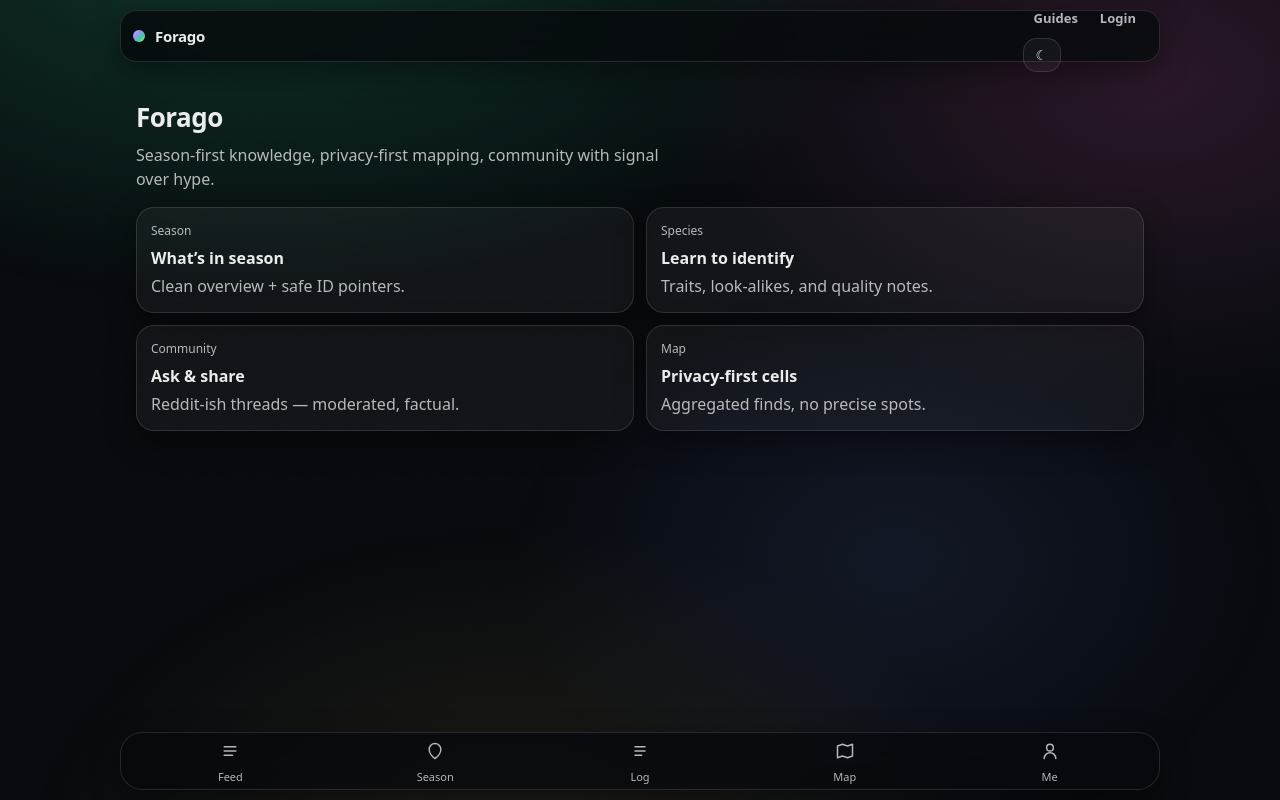
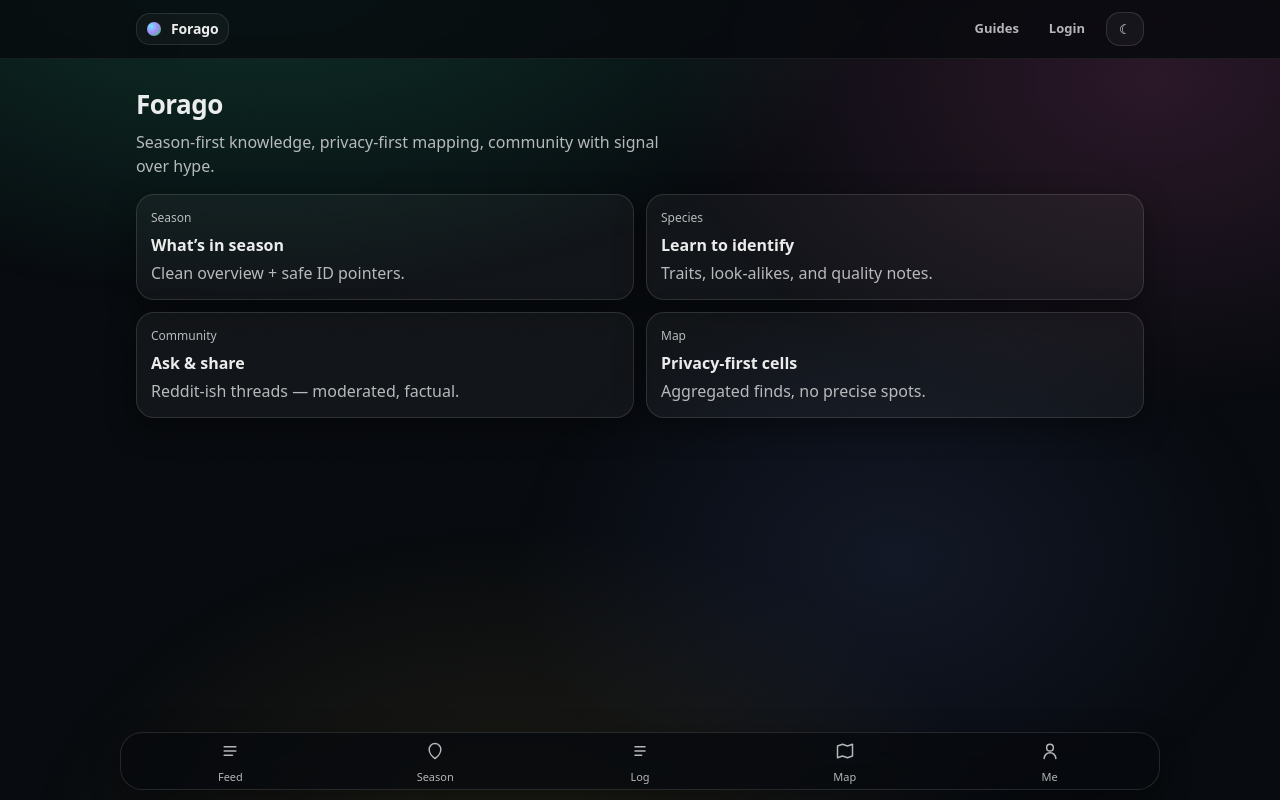
Before and after one commit to Hyllekvist/forago, a Next.js app: page /dk in a window 1280 px wide. Built offline with nearby package versions, Linux system fonts and the light colour scheme.

Commit message:
Update TopNav.module.css

```diff
--- a/src/components/Shell/TopNav.module.css
+++ b/src/components/Shell/TopNav.module.css
@@ -1,118 +1,97 @@
-.header {
+.header{
   position: sticky;
   top: 0;
   z-index: 60;
 
-  padding: 10px var(--pad);
+  /* lighter, less “card” */
+  background: color-mix(in srgb, var(--bg) 78%, transparent);
+  backdrop-filter: blur(10px);
+  -webkit-backdrop-filter: blur(10px);
+
+  border-bottom: 1px solid rgba(255,255,255,0.07);
 }
 
-.inner {
+:root[data-theme="light"] .header{
+  background: color-mix(in srgb, var(--bg) 88%, transparent);
+  border-bottom: 1px solid rgba(15,23,42,0.10);
+}
+
+.inner{
   max-width: var(--maxw);
   margin: 0 auto;
-
-  height: 52px;
-  padding: 0 12px;
+  padding: 10px var(--pad);
 
   display: flex;
   align-items: center;
   justify-content: space-between;
   gap: 12px;
 
-  border-radius: 16px;
-  border: 1px solid var(--line);
-
-  background: color-mix(in srgb, var(--bg) 82%, transparent);
-  backdrop-filter: blur(14px);
-  -webkit-backdrop-filter: blur(14px);
-
-  box-shadow: var(--shadow-1);
+  /* target height */
+  min-height: 48px;
 }
 
-.brand {
+.brand{
   display: inline-flex;
   align-items: center;
   gap: 10px;
+  padding: 8px 10px;
+  border-radius: 14px;
 
   color: var(--ink);
-  font-weight: 850;
-  letter-spacing: -0.02em;
+  font-weight: 800;
+  letter-spacing: -0.01em;
 
-  min-width: 0;
+  /* subtle pill */
+  border: 1px solid rgba(255,255,255,0.10);
+  background: rgba(255,255,255,0.04);
 }
 
-.mark {
-  width: 12px;
-  height: 12px;
-  border-radius: 7px;
-
-  background: linear-gradient(135deg, #6ee7ff, #a78bfa, #34d399, #ffd36e);
-  box-shadow: 0 10px 24px rgba(0, 0, 0, 0.35);
+:root[data-theme="light"] .brand{
+  border: 1px solid rgba(15,23,42,0.10);
+  background: rgba(15,23,42,0.04);
 }
 
-.word {
-  font-size: 15px;
-  line-height: 1;
-  white-space: nowrap;
+.mark{
+  width: 14px;
+  height: 14px;
+  border-radius: 999px;
+  background: radial-gradient(circle at 30% 30%, #6ee7ff, #a78bfa 45%, #22c55e 100%);
+  box-shadow: 0 10px 26px rgba(0,0,0,0.22);
 }
 
-.right {
+.word{
+  font-size: 14px;
+  line-height: 1;
+}
+
+.nav{
   display: flex;
   align-items: center;
-  gap: 10px;
+  gap: 8px;
 }
 
-.link {
-  display: inline-flex;
-  align-items: center;
-  justify-content: center;
-
+.link{
   padding: 8px 10px;
-  border-radius: 999px;
-
+  border-radius: 12px;
   font-size: 13px;
   font-weight: 650;
   color: var(--muted);
 
   border: 1px solid transparent;
-  background: transparent;
 }
 
-.link:hover {
+.linkActive{
   color: var(--ink);
-  background: color-mix(in srgb, var(--panel2) 70%, transparent);
-  border-color: color-mix(in srgb, var(--line) 85%, transparent);
+  background: rgba(255,255,255,0.04);
+  border-color: rgba(255,255,255,0.10);
 }
 
-.link:active {
-  transform: translateY(1px);
+:root[data-theme="light"] .linkActive{
+  background: rgba(15,23,42,0.04);
+  border-color: rgba(15,23,42,0.10);
 }
 
-.hairline {
-  height: 1px;
-  max-width: var(--maxw);
-  margin: 10px auto 0;
-
-  background: color-mix(in srgb, var(--line) 65%, transparent);
-  opacity: 0.7;
+.toggleWrap{
+  margin-left: 2px;
+  display: inline-flex;
 }
-
-/* Mobile */
-@media (max-width: 640px) {
-  .header {
-    padding: 8px var(--pad);
-  }
-
-  .inner {
-    height: 50px;
-    padding: 0 10px;
-  }
-
-  .right {
-    gap: 8px;
-  }
-
-  .link {
-    padding: 8px 9px;
-    font-size: 12px;
-  }
-}
```
